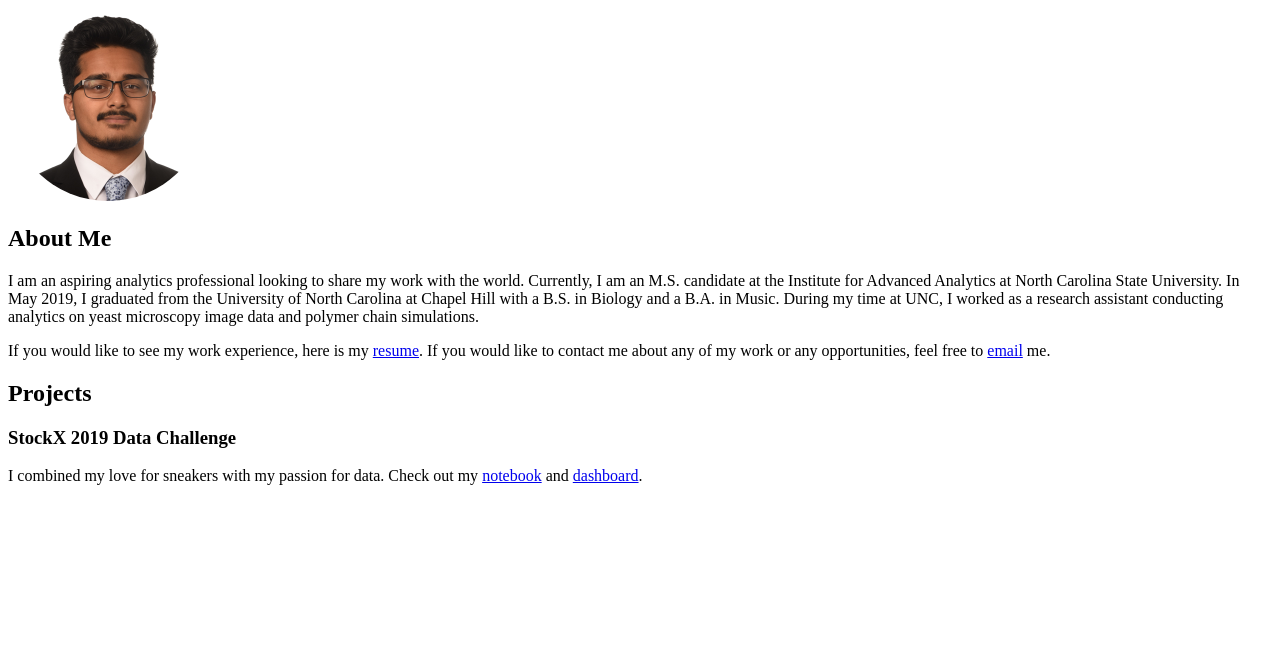
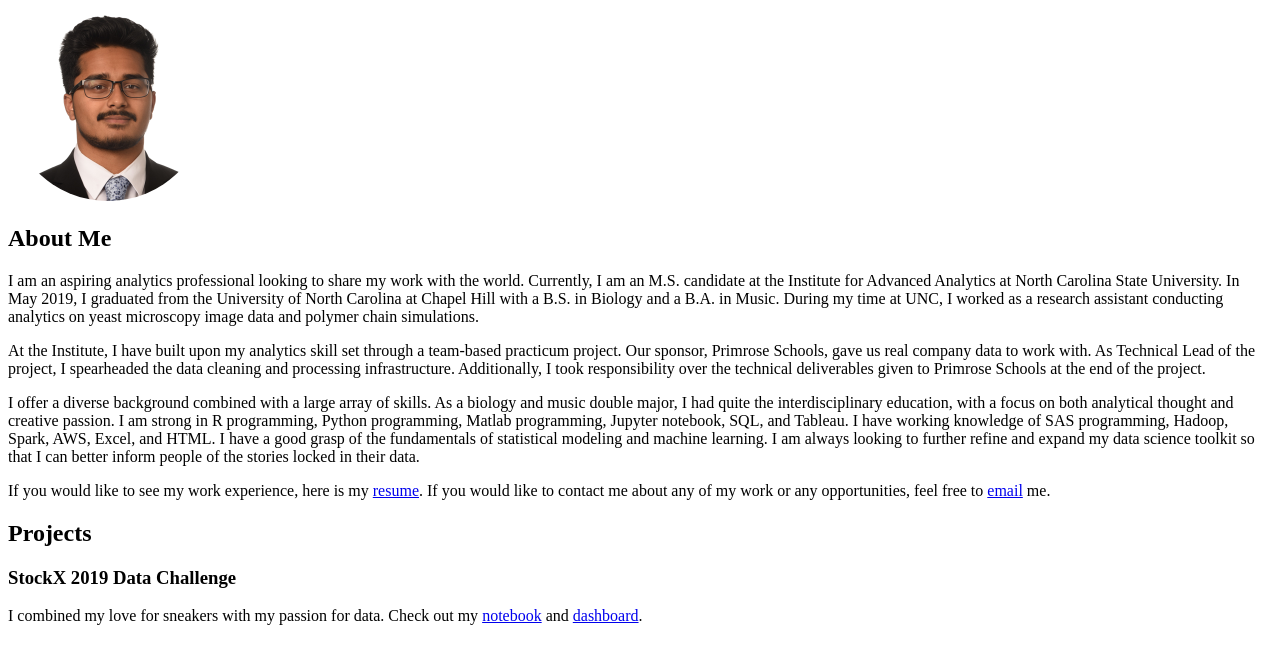
Before and after one commit to sameen73/sameen73.github.io, a plain HTML site: page index.html in a window 1280 px wide. Shown: the part 79-742 px from the top of the page. Drawn offline with Linux system fonts and the light colour scheme.

Commit message:
Homepage 1.1

```diff
--- a/index.html
+++ b/index.html
@@ -17,6 +17,9 @@ img {
 
 	<p> I am an aspiring analytics professional looking to share my work with the world. Currently, I am an M.S. candidate at the Institute for Advanced Analytics at North Carolina State University. In May 2019, I graduated from the University of North Carolina at Chapel Hill with a B.S. in Biology and a B.A. in Music. During my time at UNC, I worked as a research assistant conducting analytics on yeast microscopy image data and polymer chain simulations.</p>
 
+	<p> At the Institute, I have built upon my analytics skill set through a team-based practicum project. Our sponsor, Primrose Schools, gave us real company data to work with. As Technical Lead of the project, I spearheaded the data cleaning and processing infrastructure. Additionally, I took responsibility over the technical deliverables given to Primrose Schools at the end of the project. </p>
+	<p> I offer a diverse background combined with a large array of skills. As a biology and music double major, I had quite the interdisciplinary education, with a focus on both analytical thought and creative passion. I am strong in R programming, Python programming, Matlab programming, Jupyter notebook, SQL, and Tableau. I have working knowledge of SAS programming, Hadoop, Spark, AWS, Excel, and HTML. I have a good grasp of the fundamentals of statistical modeling and machine learning. I am always looking to further refine and expand my data science toolkit so that I can better inform people of the stories locked in their data.  </p>
+
     <p> If you would like to see my work experience, here is my <a href= "resume.pdf">resume</a>. If you would like to contact me about any of my work or any opportunities, feel free to <a href = "mailto:ssalam@ncsu.edu">email</a> me.
     </p>
 
```
